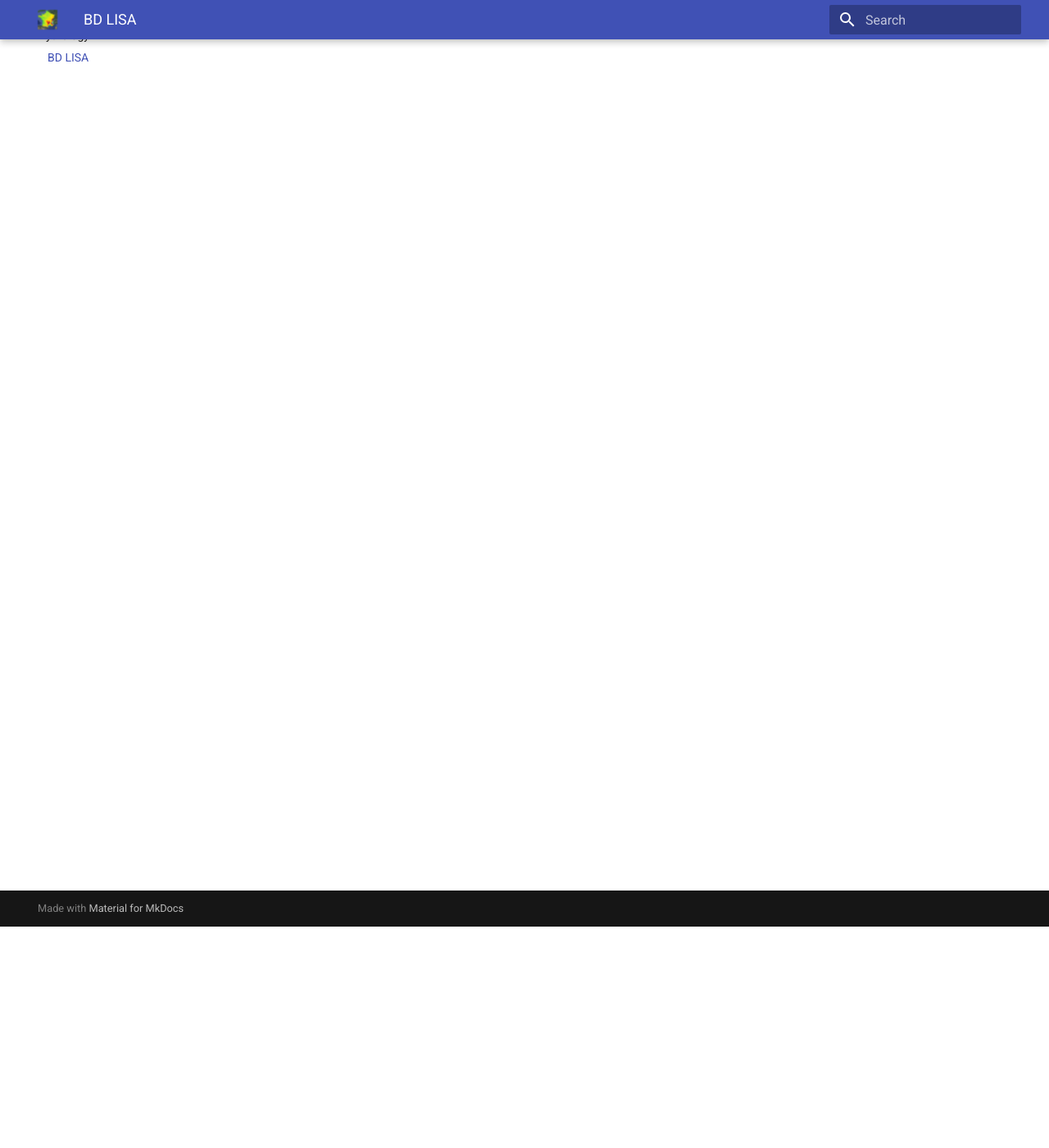
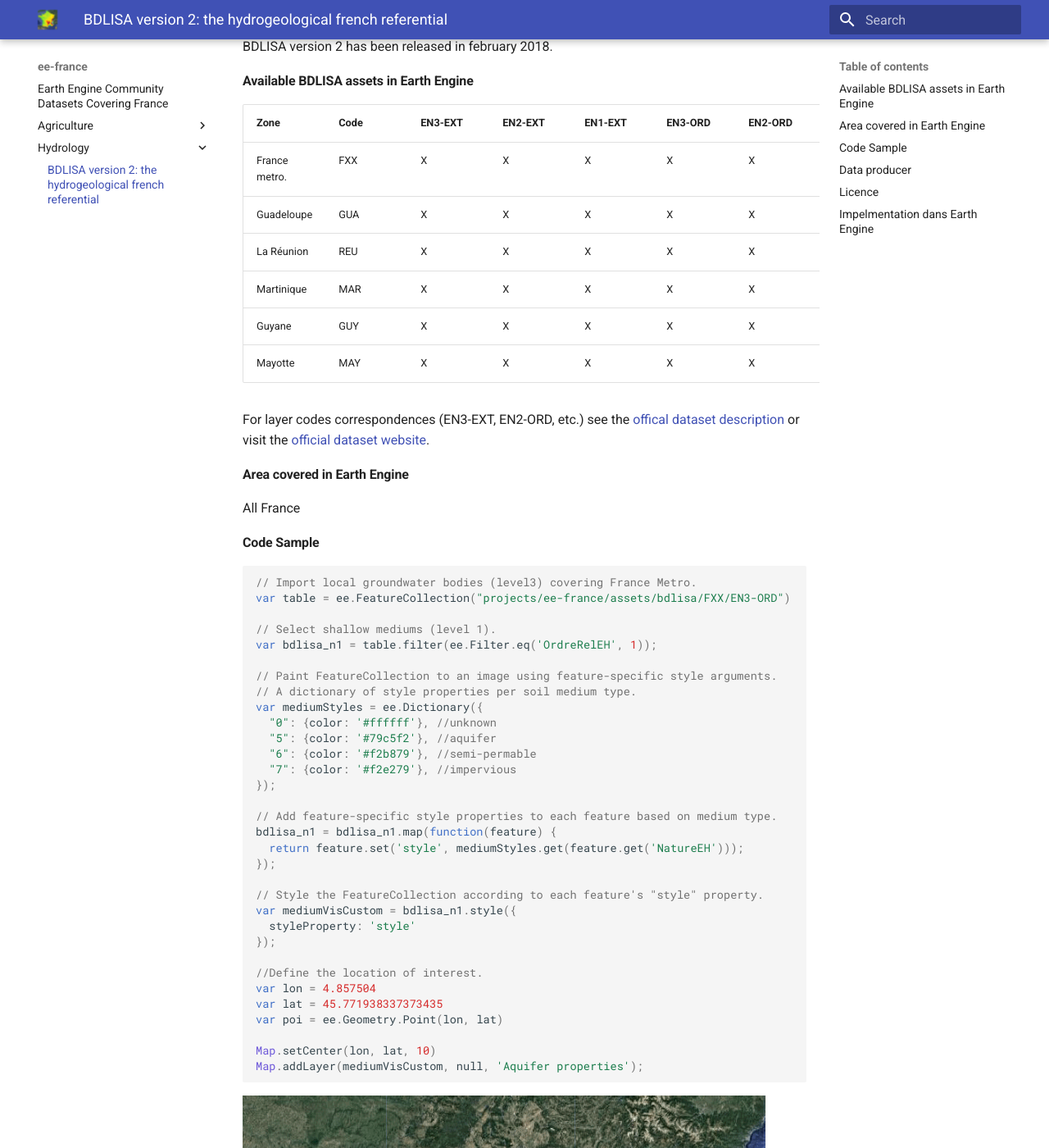
Before and after one commit to geodatafr/geodatafr.github.io, an MkDocs documentation site: the page built from docs/hydrology/BDLISA_Groundwater-bodies.md, in a window 1280 px wide and 1400 px high, scrolled down 270 px. Shown: the whole window at 82% size. Built offline with MkDocs 1.6.1 and Material for MkDocs 9.7.7, drawn with Linux system fonts in a browser that asks for light colours; some of the changed text lies outside the part shown.

Commit message:
publish bdlisa and add rpg missing gif

````diff
--- a/docs/hydrology/BDLISA_Groundwater-bodies.md
+++ b/docs/hydrology/BDLISA_Groundwater-bodies.md
@@ -1,4 +1,71 @@
-BD LISA
+BDLISA version 2: the hydrogeological french referential
 ===
 
-This is BDLISA description 2!
+[BDLISA](https://bdlisa.eaufrance.fr/) is a referential of the French Water Information System. This dataset classifies the subsoil into hydrogeological entities which are described according to different properties: aquifer or impermeable, free or captive flows, porous, fractured, karstic environment.
+
+BDLISA version 2 has been released in february 2018.
+
+#### Available BDLISA assets in Earth Engine
+
+|Zone         |Code  |EN3-EXT |EN2-EXT |EN1-EXT |EN3-ORD |EN2-ORD |EN1-ORD |EN-COMP |POLY    |ALT     |KARST   |
+|-------------|------|--------|--------|--------|--------|--------|--------|--------|--------|--------|--------|
+|France metro.|FXX   |    X   |    X   |    X   |    X   |    X   |    X   |    X   |    X   |    X   |    X   |
+|Guadeloupe   |GUA   |    X   |    X   |    X   |    X   |    X   |    X   |        |    X   |        |        |
+|La Réunion   |REU   |    X   |    X   |    X   |    X   |    X   |    X   |    X   |    X   |        |        |
+|Martinique   |MAR   |    X   |    X   |    X   |    X   |    X   |    X   |        |    X   |        |    X   |
+|Guyane       |GUY   |    X   |    X   |    X   |    X   |    X   |    X   |    X   |    X   |        |        |
+|Mayotte      |MAY   |    X   |    X   |    X   |    X   |    X   |    X   |    X   |    X   |        |        |
+
+For layer codes correspondences (EN3-EXT, EN2-ORD, etc.) see the [offical dataset description](https://reseau.eaufrance.fr/geotraitements/sites/default/files/avertissement_utilisation_BDLISA_version_2.pdf) or visit the [official dataset website](https://bdlisa.eaufrance.fr/decouvrir-la-bdlisa).
+
+#### Area covered in Earth Engine
+All France
+
+#### Code Sample
+```javascript
+
+// Import local groundwater bodies (level3) covering France Metro.
+var table = ee.FeatureCollection("projects/ee-france/assets/bdlisa/FXX/EN3-ORD")
+
+// Select shallow mediums (level 1).
+var bdlisa_n1 = table.filter(ee.Filter.eq('OrdreRelEH', 1));
+
+// Paint FeatureCollection to an image using feature-specific style arguments.
+// A dictionary of style properties per soil medium type.
+var mediumStyles = ee.Dictionary({
+  "0": {color: '#ffffff'}, //unknown
+  "5": {color: '#79c5f2'}, //aquifer
+  "6": {color: '#f2b879'}, //semi-permable
+  "7": {color: '#f2e279'}, //impervious
+});
+
+// Add feature-specific style properties to each feature based on medium type.
+bdlisa_n1 = bdlisa_n1.map(function(feature) {
+  return feature.set('style', mediumStyles.get(feature.get('NatureEH')));
+});
+
+// Style the FeatureCollection according to each feature's "style" property.
+var mediumVisCustom = bdlisa_n1.style({
+  styleProperty: 'style'
+});
+
+//Define the location of interest.
+var lon = 4.857504
+var lat = 45.771938337373435
+var poi = ee.Geometry.Point(lon, lat)
+
+Map.setCenter(lon, lat, 10)
+Map.addLayer(mediumVisCustom, null, 'Aquifer properties');
+```
+![asset_snippet](/assets/eeassets-snippets/bdlisa.gif)
+
+[Visit the code editor here](https://code.earthengine.google.com/81c7b9c3022cfdf902ed526fc531d90a)
+
+#### Data producer
+[BRGM](https://www.brgm.fr/fr)
+
+#### Licence
+Etalab Open License 2.0
+
+#### Impelmentation dans Earth Engine
+Currated in Earth Engine par [Guillaume Attard](https://guillaumeattard.com/) & [Julien Bardonnet](https://www.linkedin.com/in/julienbardonnet/)
````
Also changed, not shown: docs/agriculture/RPG_Agricultural-parcels.md (+7 -2 lines), docs/assets/eeassets-snippets/bdlisa.gif (added), docs/assets/eeassets-snippets/rpg.gif (added).
